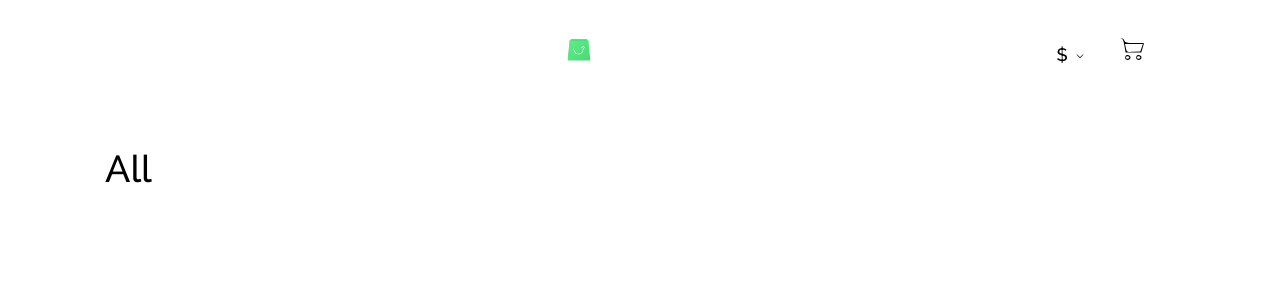
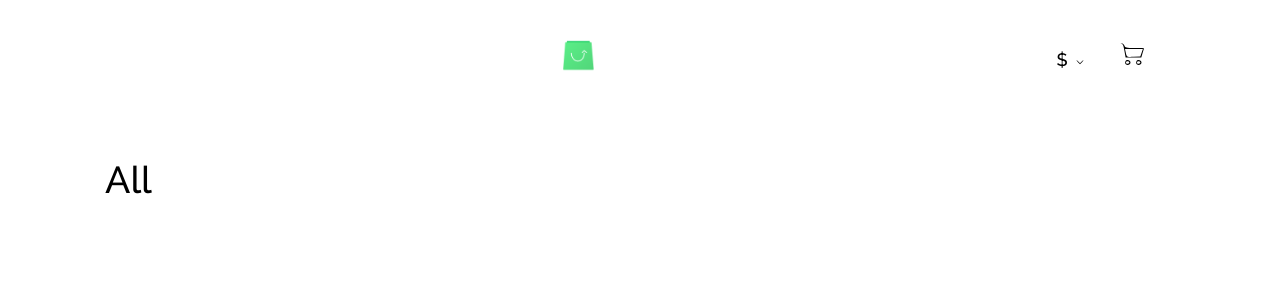
Before and after one commit to LionCreativeDev/Muhammad-Arsalan-Scandiweb-Entry-React-Developer-TEST, a React (Create React App) app: page / in a window 1280 px wide. Shown: the top 300 px of the page. Built offline with nearby package versions, Linux system fonts and the light colour scheme.

Commit message:
PLP page change with respect to figma design

```diff
--- a/src/App.css
+++ b/src/App.css
@@ -211,7 +211,9 @@ nav ul li .menu-item:hover {
 }
 
 .logo {
-  width: 30px;
+  /* width: 30px; */
+  width: 41px;
+  height: 41px;
 }
 
 .currency {
```
